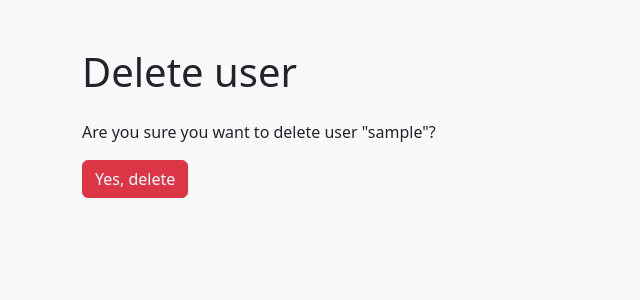
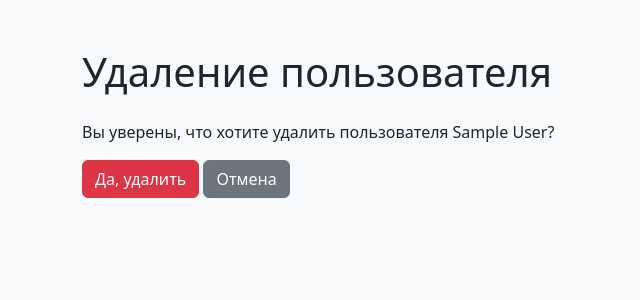
Before and after one commit to maxjamchuk/python-project-52, a Django app: page /users/1/delete/ in a window 1280 px wide. Shown: the part 56-356 px from the top of the page, without its empty margins (0-640 px from the left). Run offline with Django 5.2, Linux system fonts and the light colour scheme; a user stored in the database is signed in; tables that the repository leaves empty hold one stand-in row (values such as "Sample post"); some libraries are stand-ins or nearby versions.

Commit message:
Star Trek

```diff
--- a/task_manager/templates/users/delete.html
+++ b/task_manager/templates/users/delete.html
@@ -1,20 +1,14 @@
 {% extends "base.html" %}
-{% load i18n %}
 
-{% block title %}{% trans "Delete user" %}{% endblock %}
+{% block title %}Удаление пользователя{% endblock %}
 
 {% block content %}
-  <h1 class="mb-4">{% trans "Delete user" %}</h1>
-  <p>
-    {% blocktrans with username=object.username %}
-      Are you sure you want to delete user "{{ username }}"?
-    {% endblocktrans %}
-  </p>
+  <h1 class="mb-4">Удаление пользователя</h1>
+  <p>Вы уверены, что хотите удалить пользователя {{ object.get_full_name|default:object.username }}?</p>
 
   <form method="post">
     {% csrf_token %}
-    <button type="submit" class="btn btn-danger">
-      {% trans "Yes, delete" %}
-    </button>
+    <button type="submit" class="btn btn-danger">Да, удалить</button>
+    <a href="{% url 'users:list' %}" class="btn btn-secondary">Отмена</a>
   </form>
 {% endblock %}
--- a/task_manager/users/views.py
+++ b/task_manager/users/views.py
@@ -56,23 +56,16 @@ class UserDeleteView(LoginRequiredMixin, DeleteView):
     success_url = reverse_lazy("users:list")
 
     def dispatch(self, request, *args, **kwargs):
-        if request.user.pk != kwargs.get("pk"):
-            messages.error(self.request, _("You have no rights to delete this user"))
+        self.object = self.get_object()
+        if self.object != request.user:
+            messages.error(request, "У вас нет прав для удаления этого пользователя")
             return redirect("users:list")
         return super().dispatch(request, *args, **kwargs)
 
-    def delete(self, request, *args, **kwargs):
+    def post(self, request, *args, **kwargs):
         self.object = self.get_object()
-        try:
-            messages.success(self.request, _("User has been successfully deleted"))
-            return super().delete(request, *args, **kwargs)
-        except ProtectedError:
-            messages.error(
-                self.request,
-                _("It is not possible to delete a user because it is in use"),
-            )
-            return redirect("users:list")
-
+        messages.success(request, "Пользователь успешно удален")
+        return super().post(request, *args, **kwargs)
 
 class UserLoginView(LoginView):
     template_name = "auth/login.html"
```
